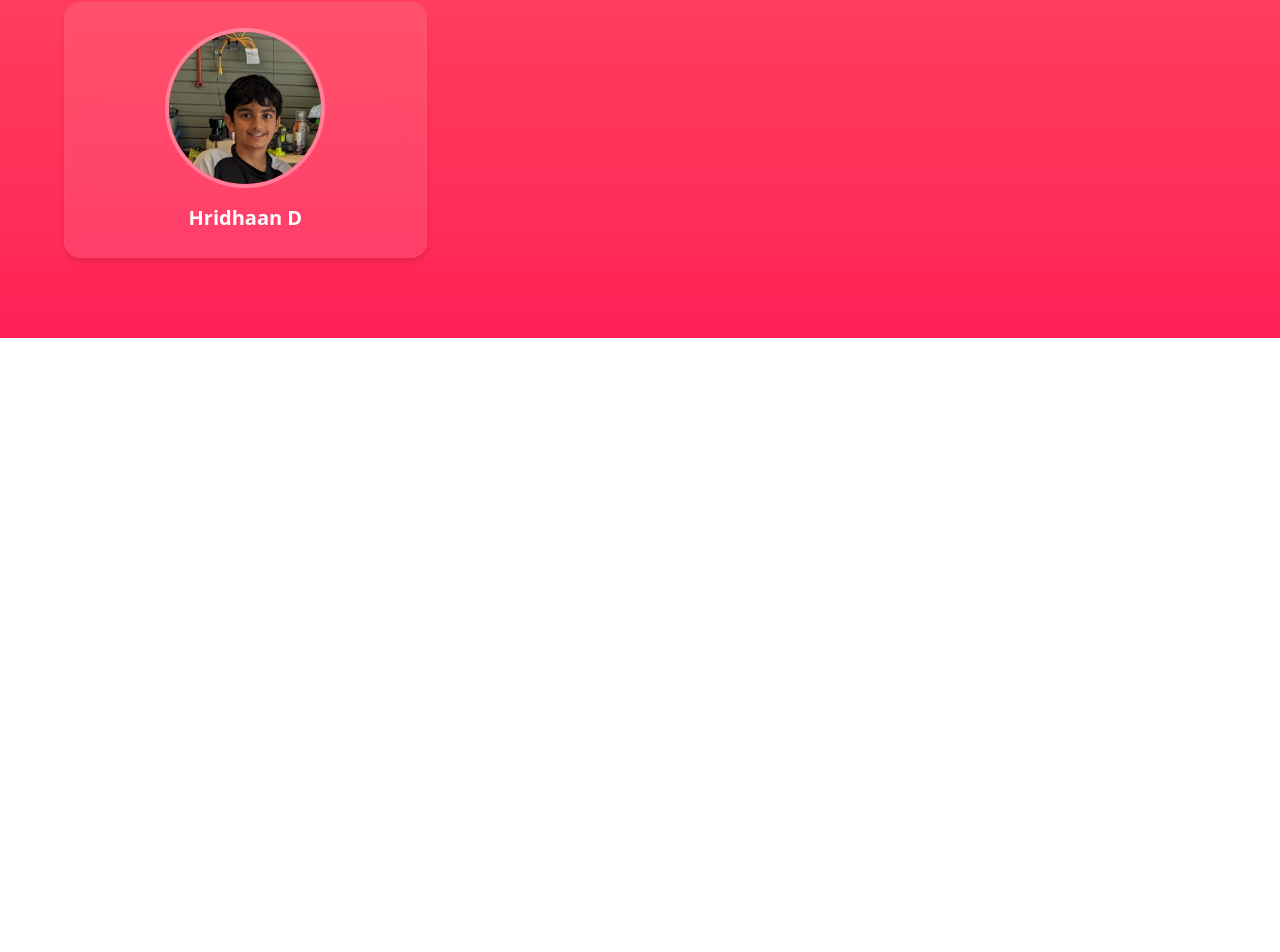
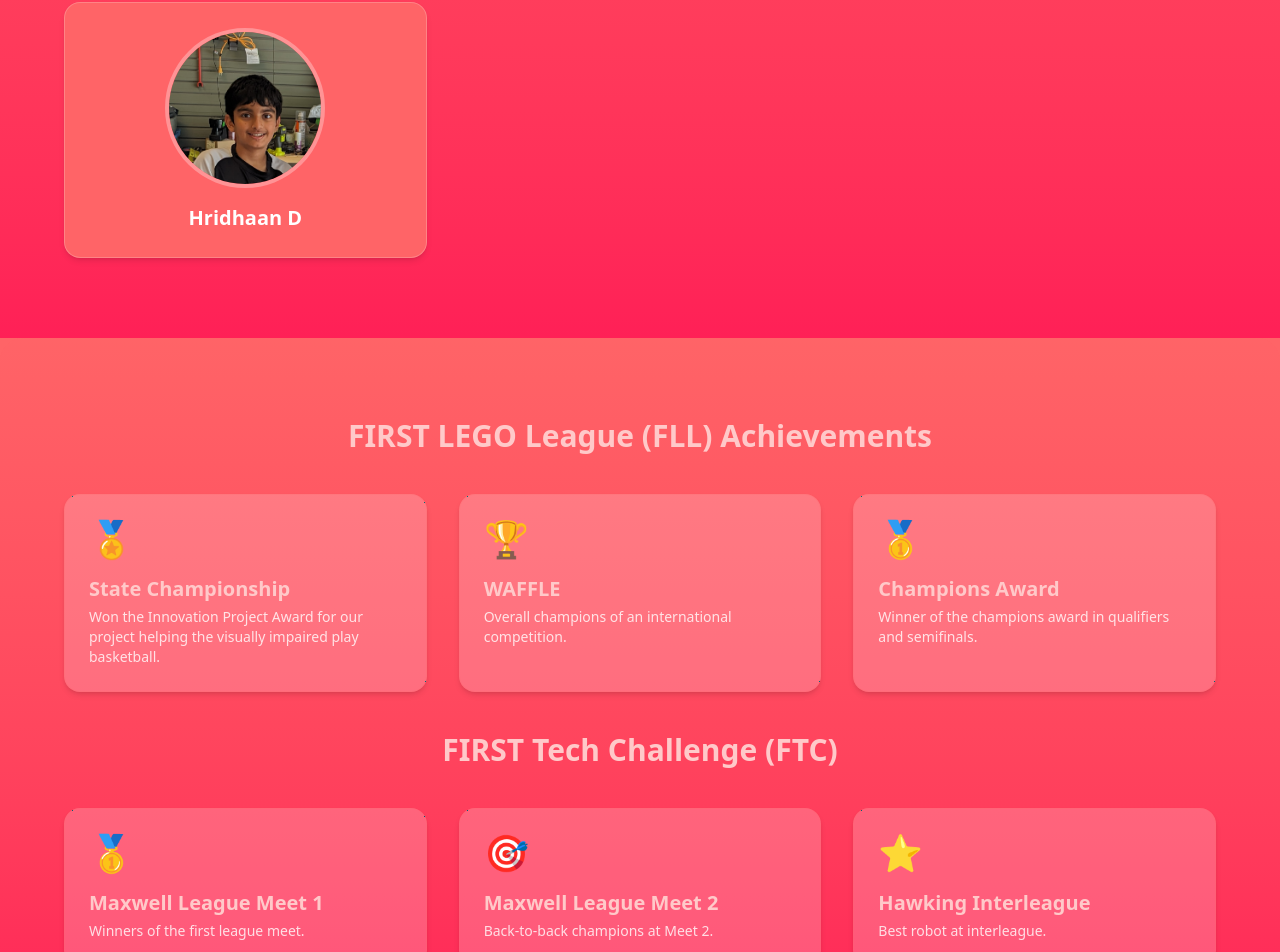
Before and after one commit to Ishany-coder/IncredibotsNewWebsite, a SvelteKit app: page /about in a window 1280 px wide. Shown: the part 1278-2230 px from the top of the page. Before the commit the page ends 1616 px from the top, so only its background shows below. Built offline with nearby package versions, Linux system fonts and the light colour scheme.

Commit message:
added all descriptions besides arjits couldn't figure out what to write for him

```diff
--- a/src/routes/+page.svelte
+++ b/src/routes/+page.svelte
@@ -1,5 +1,19 @@
 <script>
     import Navbar from '$lib/Navbar.svelte';
+    // import { onMount } from 'svelte';
+
+    // onMount(() => {
+    //     // Save current overflow setting
+    //     const original = document.body.style.overflow;
+
+    //     // Disable scrolling
+    //     document.body.style.overflow = 'hidden';
+
+    //     // Restore on destroy
+    //     return () => {
+    //         document.body.style.overflow = original;
+    //     };
+    // });
 
     const impactStats = [
         { number: "800+", label: "Using our resources" },
@@ -7,6 +21,7 @@
         { number: "100+", label: "Introduced to FIRST" },
         { number: "5", label: "Teams Mentored" }
     ];
+
 
     const outreachInitiatives = [
         {
@@ -32,16 +47,17 @@
 
 <Navbar />
 
-<main class="min-h-screen bg-gradient-to-b from-red-600 to-rose-500">
+<main class="min-h-screen bg-gradient-to-b from-red-500 to-rose-500">
     <!-- Hero Section -->
     <section class="relative min-h-[80vh] flex items-center justify-center overflow-hidden">
         <div class="absolute inset-0">
-            <img src="/Meet_1.jpg" alt="Team Photo" class="w-full h-full object-cover opacity-40">
+            <!-- svelte-ignore a11y_img_redundant_alt -->
+            <img src="/Meet_1.jpg" alt="Team Photo" class="w-full h-full object-cover opacity-30">
         </div>
         <div class="relative z-10 text-center text-white px-4 max-w-6xl mx-auto">
-            <h1 class="text-6xl font-bold mb-6 drop-shadow-lg">The Incredibots</h1>
-            <p class="text-2xl mb-8 drop-shadow-lg">FTC Team #26336</p>
-            <a href="/about" class="inline-block bg-white text-red-600 px-8 py-3 rounded-full font-semibold hover:bg-red-100 transition-colors duration-200 shadow-lg">
+            <h1 class="text-6xl font-bold mb-6">The Incredibots</h1>
+            <p class="text-2xl mb-8">FTC Team #26336</p>
+            <a href="/about" class="inline-block bg-white text-red-500 px-8 py-3 rounded-full font-semibold hover:bg-red-100 transition-colors duration-200">
                 Discover Our Story
             </a>
         </div>
@@ -62,7 +78,7 @@
                     <div class="space-y-4">
                         <h2 class="text-3xl font-bold">Our Mission</h2>
                         <p class="text-lg">
-                            Our mission is to make robotics more accessible and affordable, while supporting sustainable initiatives and promoting a better planet.
+                            Our mission is to make robotics more acessible and affordable, while supporting sustainable inititatives and promoting a better planet.
                         </p>
                     </div>
                 </div>
@@ -78,11 +94,15 @@
     <section class="py-16 px-4">
         <div class="max-w-6xl mx-auto">
             <div class="text-center text-white mb-12">
-                <h2 class="text-4xl font-bold">Our Impact</h2>
+                <div class="flex items-center justify-center mb-8">
+                    <div class="flex-1 h-1 bg-white/30 mr-4"></div>
+                    <h2 class="text-4xl font-bold">Our Impact</h2>
+                    <div class="flex-1 h-1 bg-white/30 ml-4"></div>
+                </div>
             </div>
             <div class="grid grid-cols-1 sm:grid-cols-2 lg:grid-cols-4 gap-8">
                 {#each impactStats as stat}
-                    <div class="bg-gray-800/80 backdrop-blur-md rounded-xl p-8 text-center text-white transform transition-all duration-300 hover:scale-105 shadow-lg">
+                    <div class="bg-white/10 backdrop-blur-md rounded-xl p-8 text-center text-white transform transition-all duration-300 hover:scale-105">
                         <span class="block text-5xl font-bold mb-2">{stat.number}</span>
                         <span class="text-lg">{stat.label}</span>
                     </div>
@@ -92,15 +112,19 @@
     </section>
 
     <!-- Outreach Initiatives Section -->
-    <section class="py-16 px-4 backdrop-blur-md">
+    <section class="py-16 px-4 bg-white/10 backdrop-blur-md">
         <div class="max-w-6xl mx-auto">
             <div class="text-center text-white mb-12">
-                <h2 class="text-4xl font-bold">Our Outreach Initiatives</h2>
+                <div class="flex items-center justify-center mb-8">
+                    <div class="flex-1 h-1 bg-white/30 mr-4"></div>
+                    <h2 class="text-4xl font-bold">Our Outreach Initiatives</h2>
+                    <div class="flex-1 h-1 bg-white/30 ml-4"></div>
+                </div>
             </div>
             <div class="grid grid-cols-1 md:grid-cols-3 gap-8">
                 {#each outreachInitiatives as initiative}
                     <a href={initiative.link} class="block">
-                        <div class="bg-gray-500/80 rounded-xl p-8 h-full transform transition-all duration-300 hover:scale-105 text-white shadow-lg">
+                        <div class="bg-white/20 rounded-xl p-8 h-full transform transition-all duration-300 hover:scale-105 text-white">
                             <div class="text-4xl mb-4">{initiative.icon}</div>
                             <h3 class="text-2xl font-bold mb-4">{initiative.title}</h3>
                             <p class="text-white/90">{initiative.description}</p>
--- a/src/routes/about/+page.svelte
+++ b/src/routes/about/+page.svelte
@@ -2,13 +2,13 @@
 	import Navbar from "$lib/Navbar.svelte";
 
 	const teamMembers = [
-		{ name: 'Ishan G', role: 'Programming Co-Lead, Outreach Team', image: '/Ishan.jpg', rookieYear: '2023-24 FLL Masterpiece'},
-		{ name: 'Ishika S', role: 'Outreach Lead, Build Team', image: '/Ishika.png', rookieYear: '2023-24 FLL Masterpiece'},
-		{ name: 'Rishi O', role: 'Programming Co-Lead, Build Team, Design Team', image: '/Rishi.png' , rookieYear: '2023-24 FLL Masterpiece'},
+		{ name: 'Ishan G', role: 'Programming Co-Lead, Outreach Team', image: '/Ishan.jpg', rookieYear: '2023-24 FLL Masterpiece', description: 'Ishan is a 7th grader from Pine Lake Middle School who loves to code, work with others and help them out, whether he is at home or at robotics coding and helping others is his favorite thing to do.'},
+		{ name: 'Ishika S', role: 'Outreach Lead, Build Team', image: '/Ishika.png', rookieYear: '2023-24 FLL Masterpiece', description: 'Ishika is a 9th grader from East side Catholic High School who loves building, coding and helping others out her passion for robotics is amazing and is one trait that makes her a great leader'},
+		{ name: 'Rishi O', role: 'Programming Co-Lead, Build Team, Design Team', image: '/Rishi.png' , rookieYear: '2023-24 FLL Masterpiece', description: 'Rishi is a 8th grader in Pine Lake Middle School who loves robotics overall no matter what role it is, whether its building, programming,designing or helping others he loves it all.'},
 		{ name: 'Arjit S', role: 'Programming Team', image: '/Arjit.jpg' , rookieYear: '2024-25 FTC Into the Deep'},
-		{ name: 'Anay A', role: 'Design Lead, Outreach Team', image: '/Anay.jpg', rookieYear: '2024-25 FTC Into the Deep'},
-		{ name: 'Pia S', role: 'Build Team, Outreach Team', image: '/Pia.png', rookieYear: '2024-25 FTC Into the Deep'},
-		{ name: 'Hridhaan D', role: 'Build Team, Outreach Team', image: '/Hridhaan.png', rookieYear: '2023-24 FLL Masterpiece' }
+		{ name: 'Anay A', role: 'Design Lead, Outreach Team', image: '/Anay.jpg', rookieYear: '2024-25 FTC Into the Deep', description: 'Anay is a 7th grader in Pine Lake Middle School who loves to design on onshape and come up with creative solutions to problems.'},
+		{ name: 'Pia S', role: 'Build Team, Outreach Team', image: '/Pia.png', rookieYear: '2024-25 FTC Into the Deep', description: 'Pia is an 8th grader at Pine Lake Middle School who specializes in hardware and wiring. She keeps the robot running smoothly with her expert wiring skills and problem-solving abilities she knows what to do when everything else goes wrong.'},
+		{ name: 'Hridhaan D', role: 'Build Team, Outreach Team', image: '/Hridhaan.png', rookieYear: '2023-24 FLL Masterpiece', description: 'Hridhaan is a 7th grader in Pine Lake Middle School who loves to building and designing whether its on Onshape, with legos, with real life materials or with chips like arduino unos.'}
 	];
 
 	let flipped: Record<number, boolean> = {};
@@ -17,6 +17,16 @@
 		flipped[index] = !flipped[index];
 		flipped = { ...flipped }; // Ensure reactivity
 	}
+	const fllAchievements = [
+ 		{ title: 'State Championship', description: 'Won the Innovation Project Award for our project helping the visually impaired play basketball.', icon: '🏅' },
+ 		{ title: 'WAFFLE', description: 'Overall champions of an international competition.', icon: '🏆' },
+ 		{title: "Champions Award", description: "Winner of the champions award in qualifiers and semifinals.", icon: "🥇"}
+]
+const ftcAchievements = [
+ 		{ title: 'Maxwell League Meet 1', description: 'Winners of the first league meet.', icon: '🥇' },
+ 		{ title: 'Maxwell League Meet 2', description: 'Back-to-back champions at Meet 2.', icon: '🎯' },
+ 		{ title: 'Hawking Interleague', description: 'Best robot at interleague.', icon: '⭐' }
+ 	];
 </script>
 
 <Navbar />
@@ -36,14 +46,17 @@
 				{#each teamMembers as member, index}
 					<div class="relative w-full h-64 cursor-pointer perspective" on:click={() => toggleFlip(index)}>
 						<div class="w-full h-full transition-transform duration-500 transform-style-preserve-3d" class:rotate-y-180={flipped[index]}>
-							<div class="absolute w-full h-full bg-white/10 rounded-2xl p-6 shadow-md backdrop-blur-lg flex flex-col items-center justify-center border border-red-400/20">
+							<div class="absolute w-full h-full bg-red-400 rounded-2xl p-6 shadow-md backdrop-blur-lg flex flex-col items-center justify-center border border-white/20">
 								<img src={member.image} alt={member.name} class="w-40 h-40 object-cover rounded-full border-4 border-white/30 mb-4">
 								<h3 class="text-xl font-bold text-white">{member.name}</h3>
 							</div>
-							<div class="absolute w-full h-full bg-gradient-to-b from-gray-800 to-gray-600 rounded-2xl p-6 shadow-md backdrop-blur-lg flex flex-col items-center justify-center border border-red-400/20 rotate-y-180 backface-hidden">
-								<h3 class="text-xl font-bold text-red-200">{member.name}</h3>
-								<p class="text-white/80 text-center mt-2">{member.role}</p>
-								<p class="text-white/60 text-center mt-1 text-sm">{member.rookieYear}</p>
+							<div class="absolute w-full h-full bg-gradient-to-br from-purple-600 to-blue-500 rounded-2xl p-6 shadow-md backdrop-blur-lg flex flex-col items-center justify-center border border-white/20 rotate-y-180 backface-hidden">
+								<h3 class="text-xl font-bold text-white">{member.name}</h3>
+								<p class="text-white/90 text-center mt-2">{member.role}</p>
+								<p class="text-white/80 text-center mt-1 text-sm">{member.rookieYear}</p>
+								{#if member.description}
+									<p class="text-white/80 text-center mt-4 text-sm italic">{member.description}</p>
+								{/if}
 							</div>
 						</div>
 					</div>
@@ -51,6 +64,31 @@
 			</div>
 		</div>
 	</section>
+		<!-- Achievements -->
+		<section class="py-20 px-6 bg-gradient-to-b from-red-400 to-rose-500 backdrop-blur-lg rounded-t-3xl">
+			<div class="max-w-6xl mx-auto space-y-10">
+				<h3 class="text-3xl font-bold text-red-200 text-center">FIRST LEGO League (FLL) Achievements</h3>
+				<div class="grid grid-cols-1 sm:grid-cols-2 lg:grid-cols-3 gap-8">
+					{#each fllAchievements as achievement}
+						<div class="bg-white/20 rounded-2xl p-6 shadow-md border border-red-400/20 transition-transform hover:scale-105">
+							<div class="text-4xl mb-4 text-red-200">{achievement.icon}</div>
+							<h3 class="text-xl font-bold text-red-200 mb-1">{achievement.title}</h3>
+							<p class="text-white/80 text-sm">{achievement.description}</p>
+						</div>
+					{/each}
+				</div>
+				<h3 class="text-3xl font-bold text-red-200 text-center">FIRST Tech Challenge (FTC)</h3>
+				<div class="grid grid-cols-1 sm:grid-cols-2 lg:grid-cols-3 gap-8">
+					{#each ftcAchievements as achievement}
+						<div class="bg-white/20 rounded-2xl p-6 shadow-md border border-red-400/20 transition-transform hover:scale-105">
+							<div class="text-4xl mb-4 text-red-200">{achievement.icon}</div>
+							<h3 class="text-xl font-bold text-red-200 mb-1">{achievement.title}</h3>
+							<p class="text-white/80 text-sm">{achievement.description}</p>
+						</div>
+					{/each}
+				</div>
+			</div>
+		</section>
 </main>
 
 <style>
```
